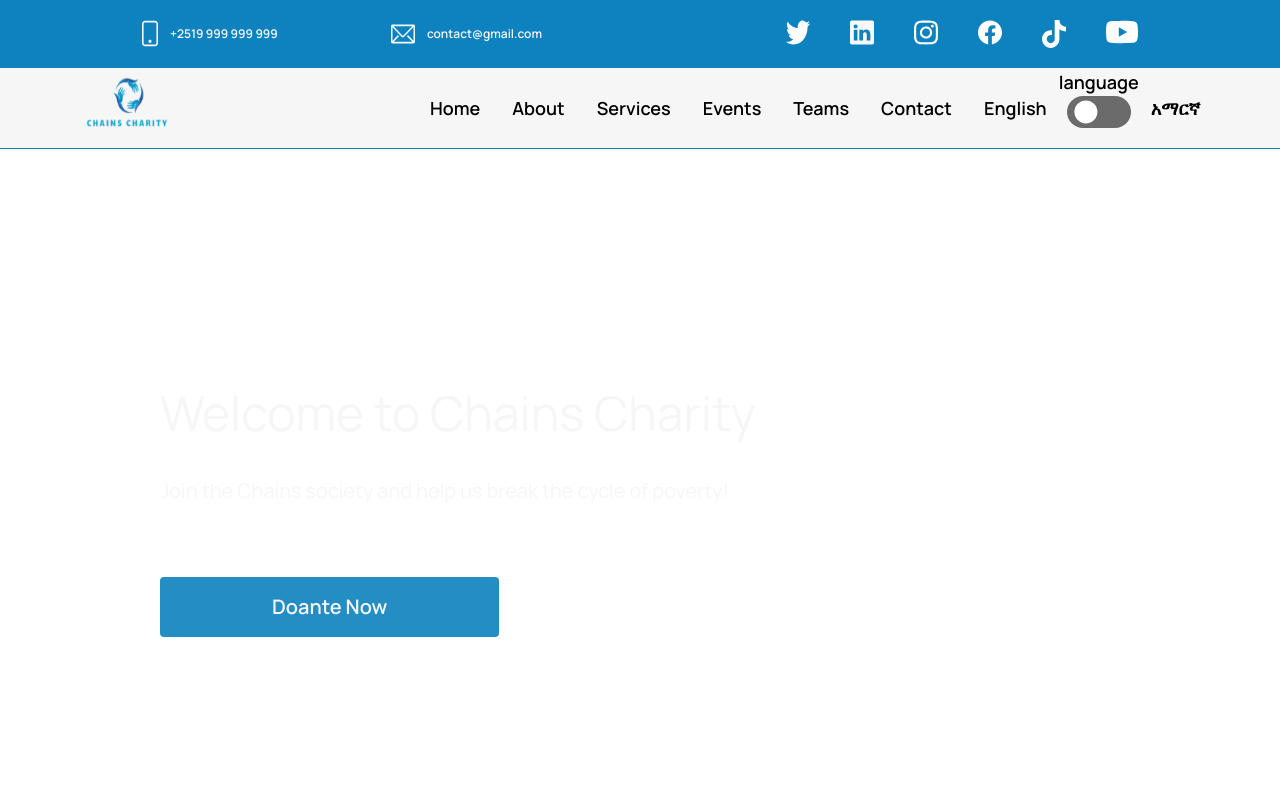
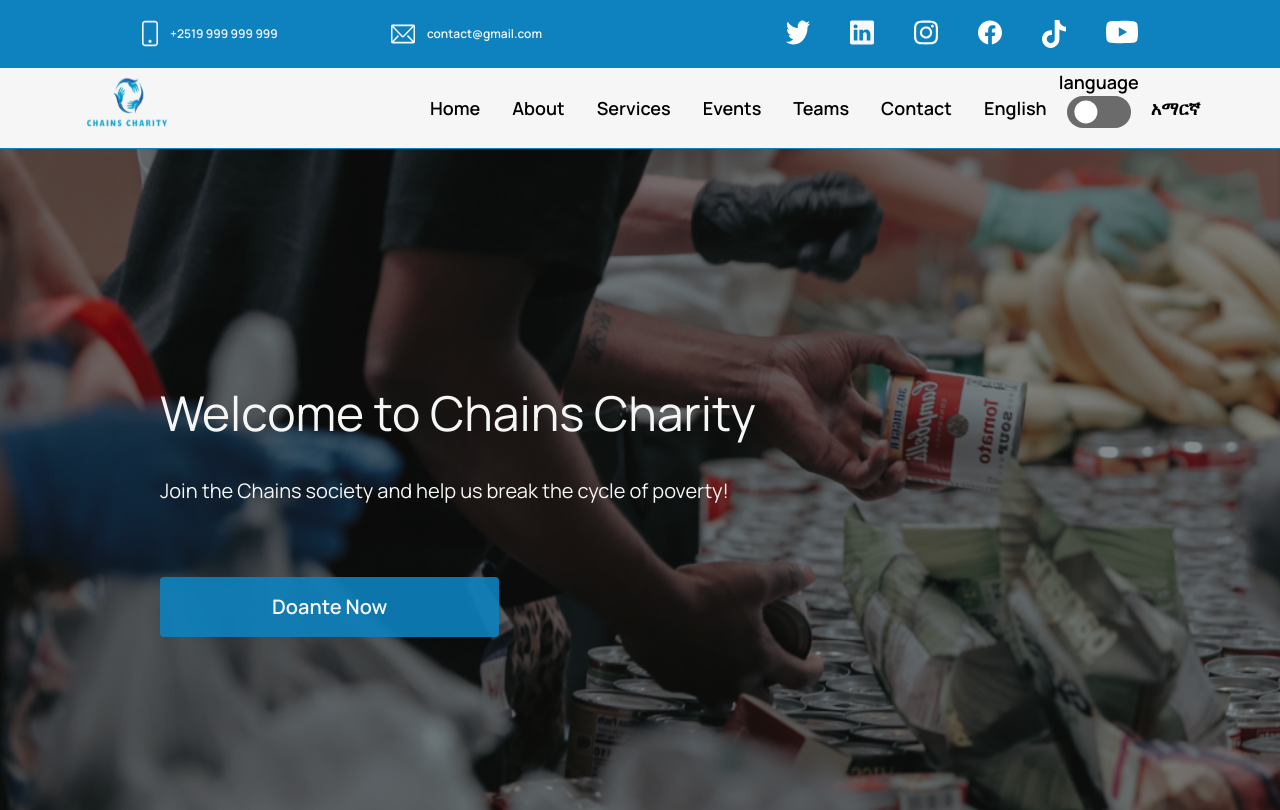
Before and after one commit to abel-cosmic/ChainsCharity, a React (Vite) app: page / in a window 1280 px wide. Shown: the top 810 px of the page. Built offline with nearby package versions, Linux system fonts and the light colour scheme.

Commit message:
Added banner image to tailwind config

```diff
--- a/tailwind.config.js
+++ b/tailwind.config.js
@@ -30,6 +30,9 @@ export default {
         blue: "0 10px 40px 0 rgba(13, 130, 190, 0.25)",
         cust: "0 10px 40px 0 rgba(46, 46, 46, 0.1)",
       },
+      backgroundImage: {
+        'banner': "url('src/assets/images/banner.png')"
+       }
     },
   },
   plugins: [],
```
